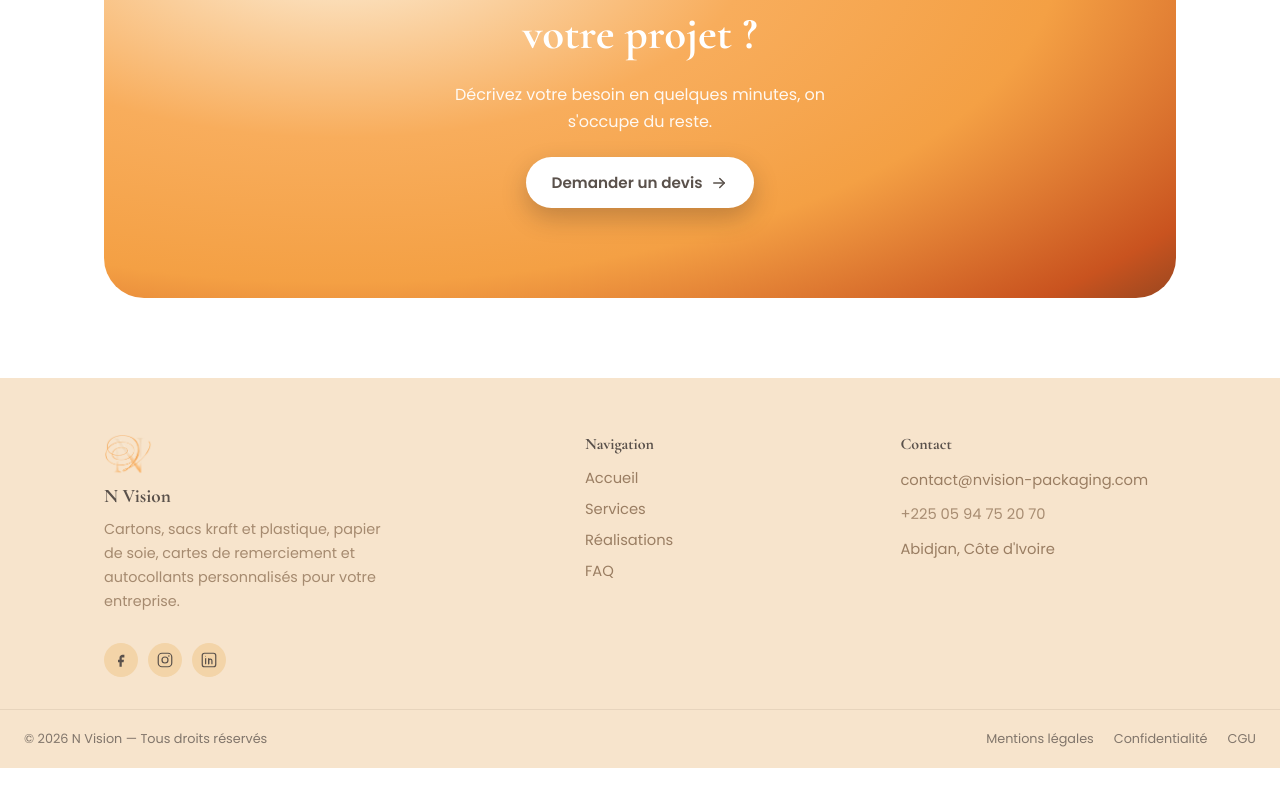
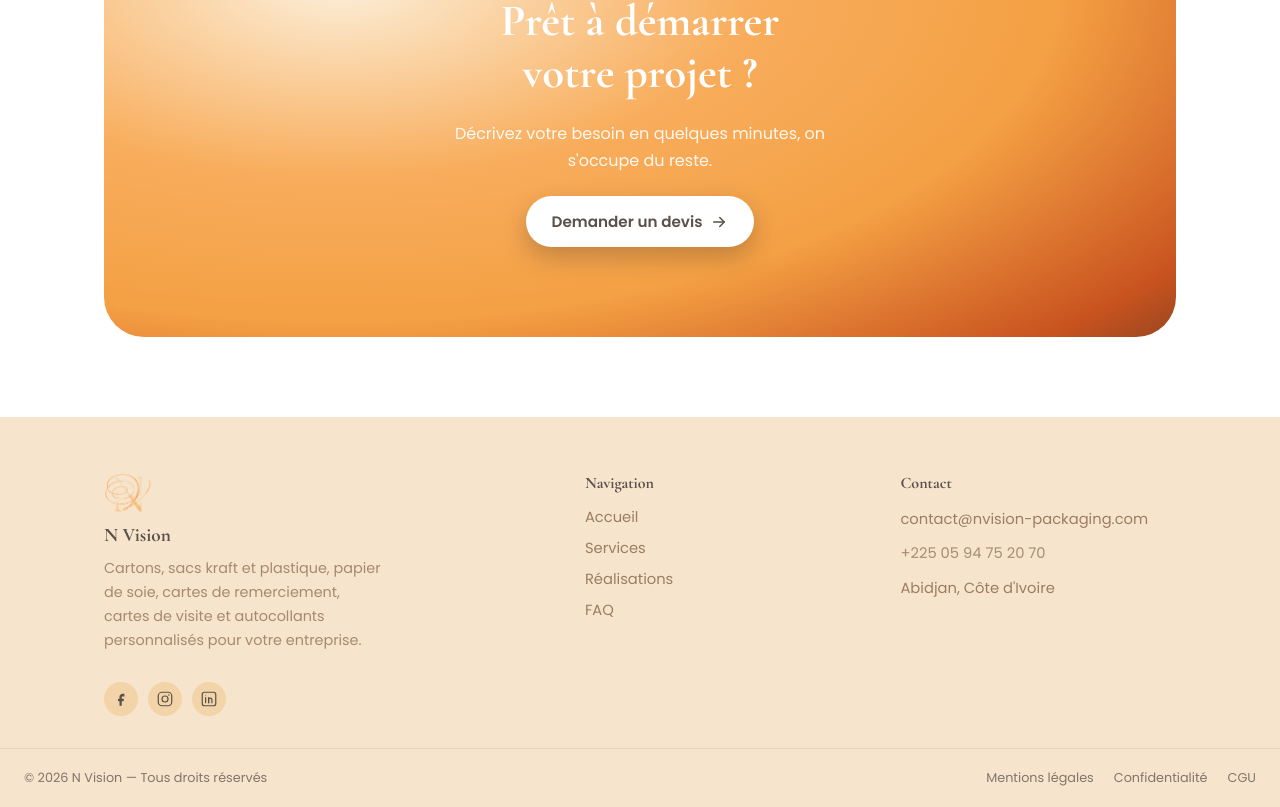
Before and after one commit to nouratraore55-ship-it/n_vision_site, a React (Vite) app: page / in a window 1280 px wide. Shown: the part 3696-4503 px from the top of the page. Before the commit the page ends 4464 px from the top, so only its background shows below. Built offline with nearby package versions, Linux system fonts and the light colour scheme; no server answers.

Commit message:
Renomme Cartes de remerciement en Cartes de remerciement / Cartes de visite

```diff
--- a/src/components/Footer.jsx
+++ b/src/components/Footer.jsx
@@ -10,7 +10,7 @@ export default function Footer() {
         <div className="footer-brand">
           <img src={logo} alt="N Vision" className="footer-logo" />
           <span>N Vision</span>
-          <p>Cartons, sacs kraft et plastique, papier de soie, cartes de remerciement et autocollants personnalisés pour votre entreprise.</p>
+          <p>Cartons, sacs kraft et plastique, papier de soie, cartes de remerciement, cartes de visite et autocollants personnalisés pour votre entreprise.</p>
           {/* Remplacez ces liens "#" par les vraies pages sociales de N Vision. */}
           <div className="footer-social">
             <a href="#" aria-label="Facebook"><IconFacebook width={18} height={18} strokeWidth={1.6} /></a>
--- a/src/pages/Admin.jsx
+++ b/src/pages/Admin.jsx
@@ -63,7 +63,7 @@ const SITE_IMAGE_GROUPS = [
       { slot: 'service-sacs-kraft', label: 'Sacs kraft' },
       { slot: 'service-sacs-plastique', label: 'Sacs plastique' },
       { slot: 'service-papier-de-soie', label: 'Papier de soie' },
-      { slot: 'service-cartes-remerciement', label: 'Cartes de remerciement' },
+      { slot: 'service-cartes-remerciement', label: 'Cartes de remerciement / Cartes de visite' },
       { slot: 'service-autocollants', label: 'Autocollants' },
     ],
   },
--- a/src/pages/Home.jsx
+++ b/src/pages/Home.jsx
@@ -53,10 +53,10 @@ const services = [
   },
   {
     n: '05',
-    tag: 'Cartes de remerciement',
-    title: 'Cartes de ',
-    em: 'remerciement',
-    text: 'Cartes de remerciement personnalisées à glisser dans vos commandes, pour soigner l\'expérience client.',
+    tag: 'Cartes de remerciement / Cartes de visite',
+    title: 'Cartes de remerciement / ',
+    em: 'Cartes de visite',
+    text: 'Cartes de remerciement et cartes de visite personnalisées à glisser dans vos commandes ou pour votre identité professionnelle.',
     chips: ['Personnalisable', 'Petites séries'],
     slot: 'service-cartes-remerciement',
   },
--- a/src/pages/Questionnaire.jsx
+++ b/src/pages/Questionnaire.jsx
@@ -9,7 +9,7 @@ const PRODUIT_OPTIONS = [
   'Sacs kraft',
   'Sacs plastique',
   'Papier de soie',
-  'Cartes de remerciement',
+  'Cartes de remerciement / Cartes de visite',
   'Autocollants',
 ];
 
--- a/src/pages/Services.jsx
+++ b/src/pages/Services.jsx
@@ -24,8 +24,8 @@ const services = [
     slot: 'service-papier-de-soie',
   },
   {
-    title: 'Cartes de remerciement',
-    text: 'Cartes de remerciement personnalisées à glisser dans vos commandes, pour soigner l\'expérience client.',
+    title: 'Cartes de remerciement / Cartes de visite',
+    text: 'Cartes de remerciement et cartes de visite personnalisées à glisser dans vos commandes ou pour votre identité professionnelle.',
     slot: 'service-cartes-remerciement',
   },
   {
```
